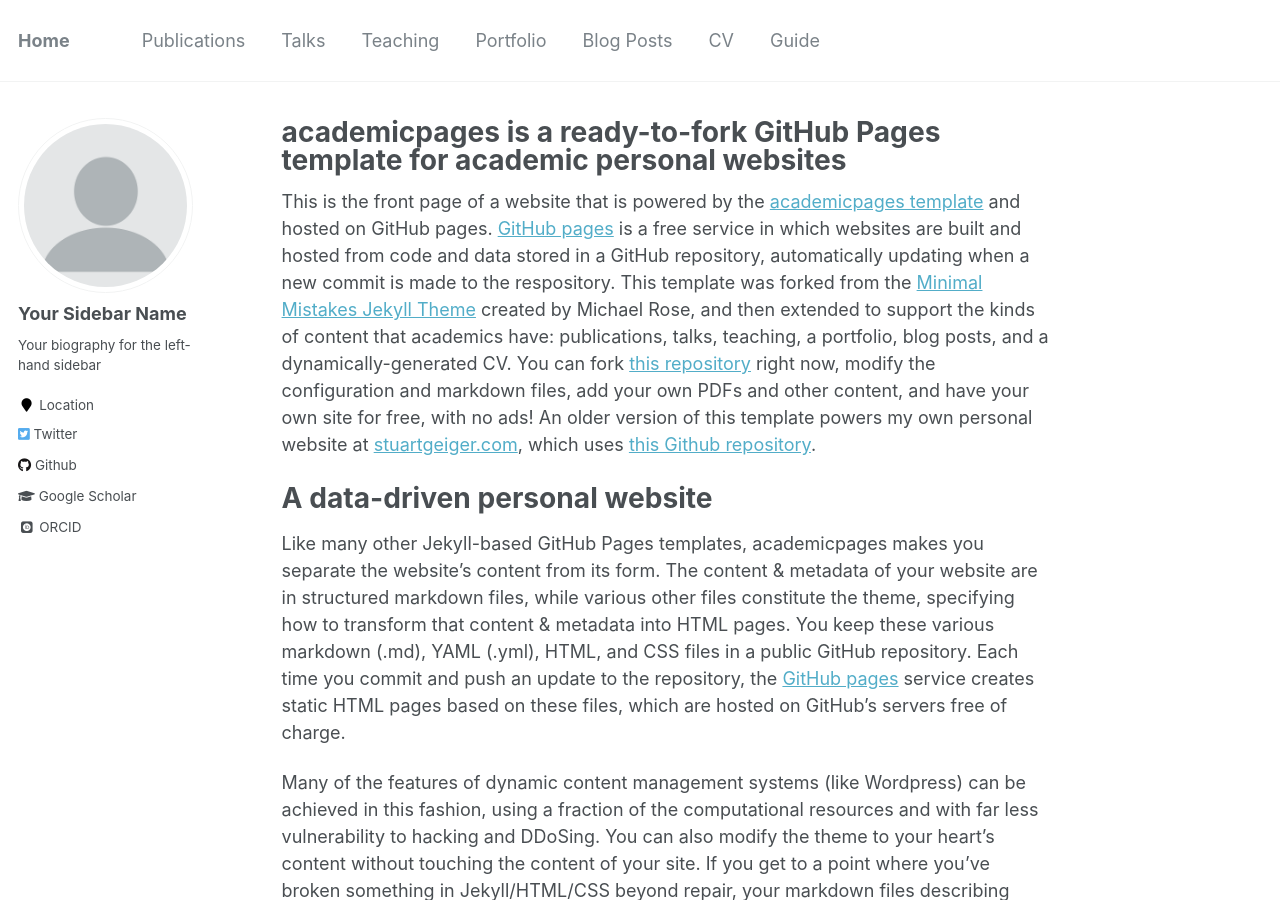
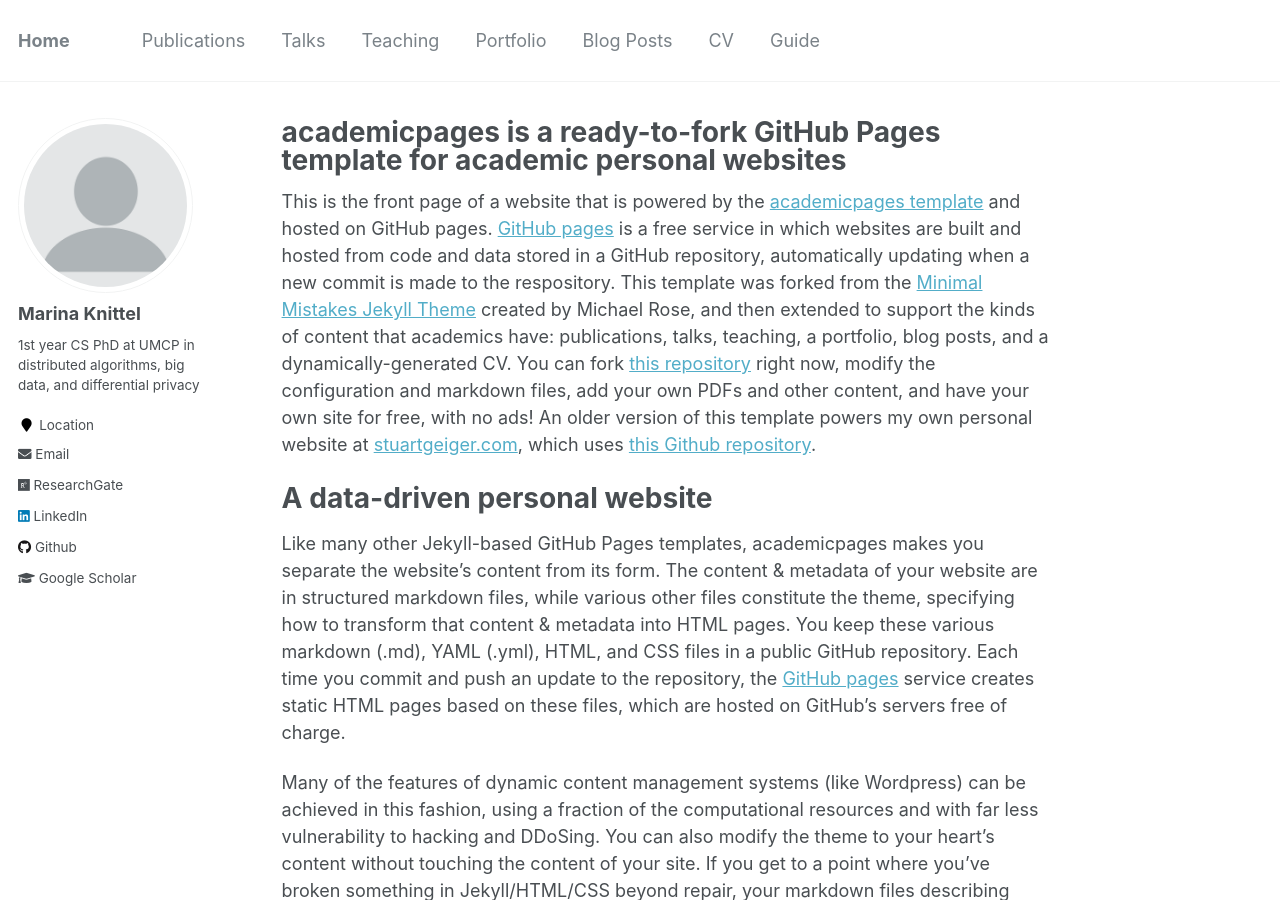
Before and after one commit to mknittel/mknittel.github.io, a Jekyll site: the page built from _pages/about.md, in a window 1280 px wide and 900 px high. Built offline with Jekyll 4.4.1, drawn with Linux system fonts in a browser that asks for light colours; some web fonts are replaced.

Commit message:
Added sidebar content

```diff
--- a/_config.yml
+++ b/_config.yml
@@ -80,14 +80,14 @@
 
 # Site Author
 author:
-  name             : "Your Sidebar Name"
+  name             : "Marina Knittel"
   avatar           : "profile.png"
-  bio              : "Your biography for the left-hand sidebar"
+  bio              : "1st year CS PhD at UMCP in distributed algorithms, big data, and differential privacy"
   location         : "Location"
   employer         :
-  googlescholar    : "http://yourfullgooglescholarurl.com"
-  email            :
-  researchgate     :  # example: "https://www.researchgate.net/profile/yourprofile"
+  googlescholar    : "https://scholar.google.com/citations?view_op=list_works&hl=en&user=7EB47RUAAAAJ"
+  email            : "mknittel@cs.umd.edu"
+  researchgate     : "https://www.researchgate.net/profile/Marina_Knittel"
   uri              :
   bitbucket        :
   codepen          :
@@ -95,19 +95,19 @@
   flickr           :
   facebook         :
   foursquare       :
-  github           : "academicpages"
+  github           : "mknittel"
   google_plus      :
   keybase          :
   instagram        :
   lastfm           :
-  linkedin         :
-  orcid            : "http://orcid.org/yourorcidurl"
+  linkedin         : "https://www.linkedin.com/in/marina-knittel-bb89b490/"
+  orcid            : #"http://orcid.org/yourorcidurl"
   pinterest        :
   soundcloud       :
   stackoverflow    : # http://stackoverflow.com/users/123456/username
   steam            :
   tumblr           :
-  twitter          : "replacethistwitterhandle"
+  twitter          : #"replacethistwitterhandle"
   vine             :
   weibo            :
   xing             :
```
